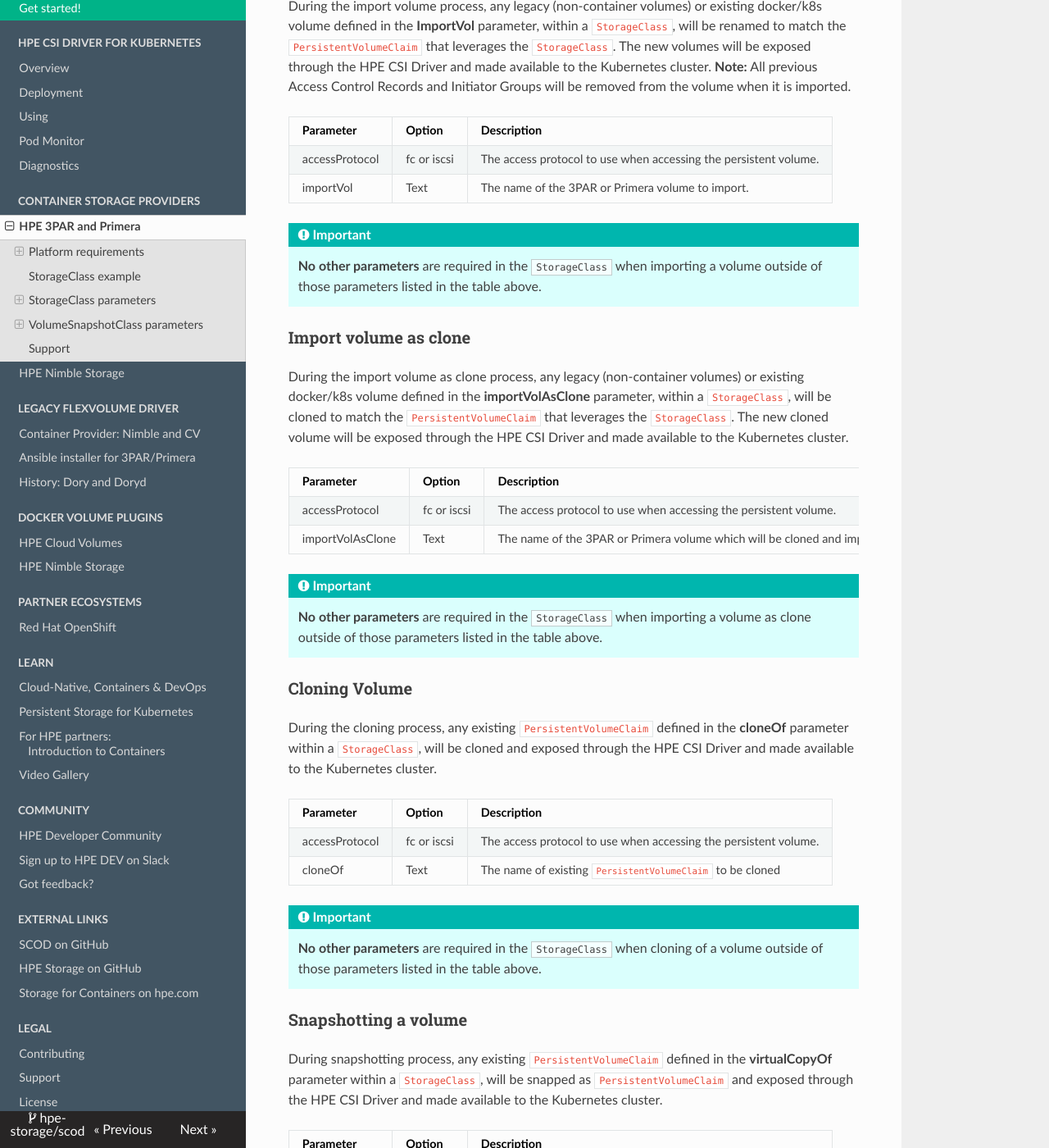
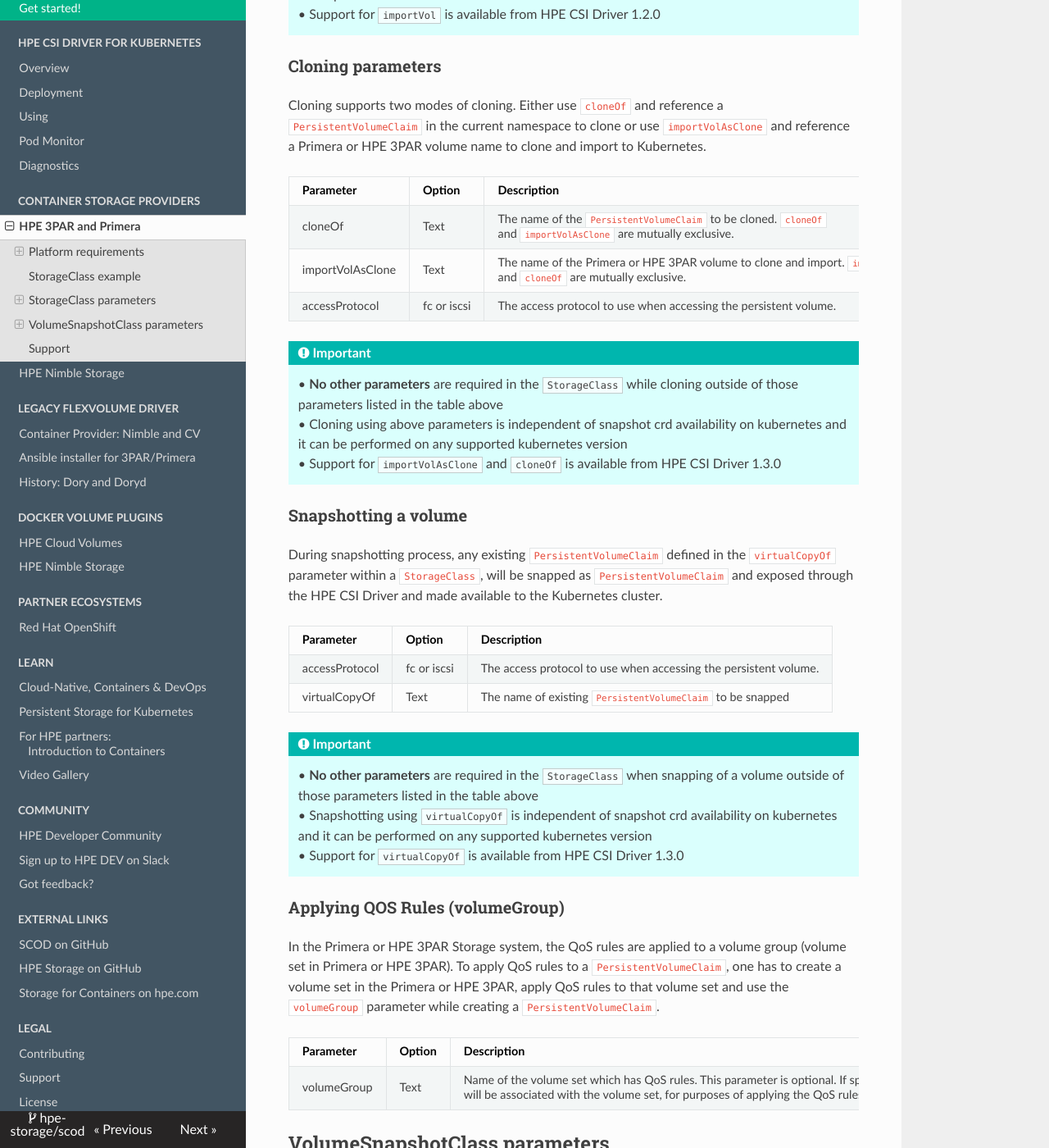
Before and after one commit to hpe-storage/scod, an MkDocs documentation site: the page built from docs/container_storage_provider/hpe_3par_primera/index.md, in a window 1280 px wide and 1400 px high, scrolled down 4811 px. Shown: the whole window at 82% size. Built offline with MkDocs 1.6.1, drawn with Linux system fonts in a browser that asks for light colours; nearby versions of some CDN libraries; some of the changed text lies outside the part shown.

Commit message:
Addressed review comments

```diff
--- a/docs/container_storage_provider/hpe_3par_primera/index.md
+++ b/docs/container_storage_provider/hpe_3par_primera/index.md
@@ -84,22 +84,14 @@
 |                                     | full    | Indicates Full provisioned volume type. | **X** |   |
 |                                     | dedup   | Indicates Thin Deduplication volume type. | **X** |   |
 |                                     | reduce  | Indicates Thin Deduplication/Compression volume type. |   | **X** |
-| importVol<sup>1</sup> <br /> (this is the only option required for importing volume)   | Text      | Name of the volume to import via the StorageClass | **X** | **X** |
-| importVolAsClone<sup>2</sup> <br /> (this is the only option required for importing volume as a clone)  | Text      | Name of the volume to clone and import via the StorageClass | **X** | **X** |
-| cloneOf<sup>2</sup> <br /> (this is the only option required for cloning `PersistentVolumeClaim`)  | Text      | Name of the `PersistentVolumeClaim` to clone via the StorageClass | **X** | **X** |
-| virtualCopyOf<sup>2</sup> <br /> (this is the only option required for snapshotting a `PersistentVolumeClaim`)  | Text      | Name of the `PersistentVolumeClaim` to snapshot via the StorageClass | **X** | **X** |
-| volumeGroup<sup>2</sup> <br /> (This parameter is optional. If specified, the `PersistentVolumeClaim` will be associated with the vvset, for purposes of applying the QoS rules.)  | Text      | Name of the vvset which has QoS rules| **X** | **X** |
-
-<small>
- <br /><sup>1</sup> = Parameter is supported from CSP-1.0.1.
- <br /><sup>2</sup> = Parameter is supported from CSP-1.1.0.
-</small>
+| importVol   | Text      | Name of the volume to import via the StorageClass | **X** | **X** |
+| importVolAsClone  | Text      | Name of the volume to clone and import via the StorageClass | **X** | **X** |
+| cloneOf  | Text      | Name of the `PersistentVolumeClaim` to clone via the StorageClass | **X** | **X** |
+| virtualCopyOf  | Text      | Name of the `PersistentVolumeClaim` to snapshot via the StorageClass | **X** | **X** |
+| volumeGroup  | Text      | Name of the vvset which has QoS rules| **X** | **X** |
 
 !!! Important
     The HPE CSI Driver allows the `PersistentVolumeClaim` to override the `StorageClass` parameters by annotating the `PersistentVolumeClaim`. Please see [Using PVC Overrides](../../csi_driver/using.md#using_pvc_overrides) for more details.
-
-!!! Note
-    importVolAsClone, cloneOf and virtualCopyOf operations are independent of snapshot crd availability on kubernetes and it can be performed on any supported version
 
 ### Primera Data Reduction volumes
 
@@ -164,32 +156,26 @@
 | importVol          | Text    | The name of the 3PAR or Primera volume to import. |
 
 !!! important
-    **No other parameters** are required in the `StorageClass` when importing a volume outside of those parameters listed in the table above.
+    • **No other parameters** are required in the `StorageClass` when importing a volume outside of those parameters listed in the table above<br />
+    • Support for `importVol` is available from HPE CSI Driver 1.2.0
 
-### Import volume as clone
-During the import volume as clone process, any legacy (non-container volumes) or existing docker/k8s volume defined in the **importVolAsClone** parameter, within a `StorageClass`, will be cloned to match the `PersistentVolumeClaim` that leverages the `StorageClass`. The new cloned volume will be exposed through the HPE CSI Driver and made available to the Kubernetes cluster.
+### Cloning parameters
 
-| Parameter          | Option  | Description |
-| ------------------ | ------- | ----------- |
+Cloning supports two modes of cloning. Either use `cloneOf` and reference a `PersistentVolumeClaim` in the current namespace to clone or use `importVolAsClone` and reference a Primera or HPE 3PAR volume name to clone and import to Kubernetes.
+
+| Parameter        | Option  | Description |
+| ---------------- | ------- | ----------- |
+| cloneOf          | Text    | The name of the `PersistentVolumeClaim` to be cloned. `cloneOf` and `importVolAsClone` are mutually exclusive. |
+| importVolAsClone | Text    | The name of the Primera or HPE 3PAR volume to clone and import. `importVolAsClone` and `cloneOf` are mutually exclusive. |
 | accessProtocol     | fc or iscsi  | The access protocol to use when accessing the persistent volume. |
-| importVolAsClone   | Text         | The name of the 3PAR or Primera volume which will be cloned and imported |
 
 !!! important
-    **No other parameters** are required in the `StorageClass` when importing a volume as clone outside of those parameters listed in the table above.
-
-### Cloning Volume
-During the cloning process, any existing `PersistentVolumeClaim` defined in the **cloneOf** parameter within a `StorageClass`, will be cloned and exposed through the HPE CSI Driver and made available to the Kubernetes cluster.
-
-| Parameter          | Option  | Description |
-| ------------------ | ------- | ----------- |
-| accessProtocol     | fc or iscsi  | The access protocol to use when accessing the persistent volume. |
-| cloneOf            | Text         | The name of existing `PersistentVolumeClaim` to be cloned |
-
-!!! important
-    **No other parameters** are required in the `StorageClass` when cloning of a volume outside of those parameters listed in the table above.
+    • **No other parameters** are required in the `StorageClass` while cloning outside of those parameters listed in the table above<br />
+    • Cloning using above parameters is independent of snapshot crd availability on kubernetes and it can be performed on any supported kubernetes version<br />
+    • Support for `importVolAsClone` and `cloneOf` is available from HPE CSI Driver 1.3.0
 
 ### Snapshotting a volume
-During snapshotting process, any existing `PersistentVolumeClaim` defined in the **virtualCopyOf** parameter within a `StorageClass`, will be snapped as `PersistentVolumeClaim` and exposed through the HPE CSI Driver and made available to the Kubernetes cluster.
+During snapshotting process, any existing `PersistentVolumeClaim` defined in the `virtualCopyOf` parameter within a `StorageClass`, will be snapped as `PersistentVolumeClaim` and exposed through the HPE CSI Driver and made available to the Kubernetes cluster.
 
 | Parameter          | Option  | Description |
 | ------------------ | ------- | ----------- |
@@ -197,14 +183,16 @@
 | virtualCopyOf      | Text         | The name of existing `PersistentVolumeClaim` to be snapped |
 
 !!! important
-    **No other parameters** are required in the `StorageClass` when snapping of a volume outside of those parameters listed in the table above.
+    • **No other parameters** are required in the `StorageClass` when snapping of a volume outside of those parameters listed in the table above<br />
+    • Snapshotting using `virtualCopyOf` is independent of snapshot crd availability on kubernetes and it can be performed on any supported kubernetes version<br />
+    • Support for `virtualCopyOf` is available from HPE CSI Driver 1.3.0
 
 ### Applying QOS Rules (volumeGroup)
-In the HPE 3PAR or Primera Storage system, the QoS rules are applied to a volume group (volumeset in HPE 3PAR or Primera). To apply QoS rules to a `PersistentVolumeClaim`, one has to create a volume set in the HPE 3PAR or Primera, apply QoS rules to that volumeset and use the **volumeGroup** parameter while creating a `PersistentVolumeClaim`.
+In the Primera or HPE 3PAR Storage system, the QoS rules are applied to a volume group (volume set in Primera or HPE 3PAR). To apply QoS rules to a `PersistentVolumeClaim`, one has to create a volume set in the Primera or HPE 3PAR, apply QoS rules to that volume set and use the `volumeGroup` parameter while creating a `PersistentVolumeClaim`.
 
 | Parameter          | Option  | Description |
 | ------------------ | ------- | ----------- |
-| volumeGroup      | Text         | Name of the vvset which has QoS rules |
+| volumeGroup      | Text         | Name of the volume set which has QoS rules. This parameter is optional. If specified, the `PersistentVolumeClaim` will be associated with the volume set, for purposes of applying the QoS rules. |
 
 
 ## VolumeSnapshotClass parameters
```
Also changed, not shown: other parts of docs/container_storage_provider/hpe_3par_primera/index.md (+3 -3 lines).
